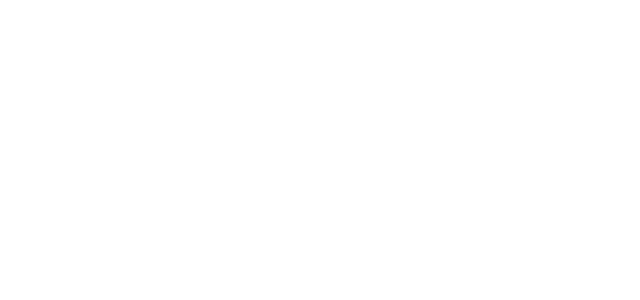
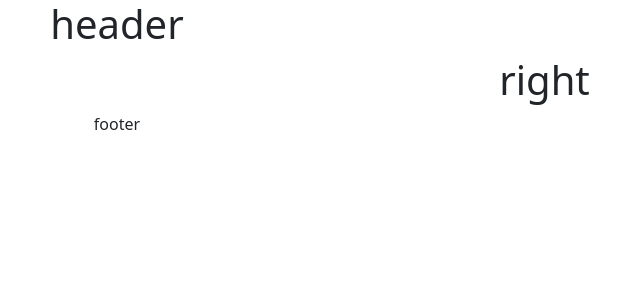
Before and after one commit to arifulsinbad/islamic-learn, a React (Create React App) app: page / in a window 1280 px wide. Shown: the top 300 px of the page, without its empty margins (523-1163 px from the left). Built offline with nearby package versions, Linux system fonts and the light colour scheme.

Commit message:
commit 3

```diff
--- a/src/App.js
+++ b/src/App.js
@@ -1,10 +1,12 @@
 import logo from './logo.svg';
 import './App.css';
+import { RouterProvider } from 'react-router-dom';
+import { router } from './Route/Routes';
 
 function App() {
   return (
     <div className="App">
-
+ <RouterProvider router={router} ></RouterProvider>
     </div>
   );
 }
--- /dev/null
+++ b/src/Footer/Footer.js
@@ -0,0 +1,11 @@
+import React from 'react';
+
+const Footer = () => {
+ return (
+  <div>
+   footer
+  </div>
+ );
+};
+
+export default Footer;
--- /dev/null
+++ b/src/Header/Header.js
@@ -0,0 +1,11 @@
+import React from 'react';
+
+const Header = () => {
+ return (
+  <div>
+   <h1>header</h1>
+  </div>
+ );
+};
+
+export default Header;
--- /dev/null
+++ b/src/Layout/Main.js
@@ -0,0 +1,28 @@
+import React from 'react';
+import { Col, Container, Row } from 'react-bootstrap';
+import { Outlet } from 'react-router-dom';
+import Footer from '../Footer/Footer';
+import Header from '../Header/Header';
+import RightSide from '../RightSide/RightSide';
+
+const Main = () => {
+ return (
+  <div>
+   <Header></Header>
+   <Container>
+    <Row>
+     <Col lg='9'>
+      <Outlet></Outlet>
+     </Col>
+     <Col lg='3'>
+      <RightSide></RightSide>
+     </Col>
+    </Row>
+
+   </Container>
+   <Footer></Footer>
+  </div>
+ );
+};
+
+export default Main;
--- /dev/null
+++ b/src/RightSide/RightSide.js
@@ -0,0 +1,11 @@
+import React from 'react';
+
+const RightSide = () => {
+ return (
+  <div>
+   <h1>right</h1>
+  </div>
+ );
+};
+
+export default RightSide;
```
Also changed, not shown: src/Home/Catagory.js (added, +11 -0 lines), src/Home/Home.js (added, +11 -0 lines), src/Route/Routes.js (added, +11 -0 lines).
